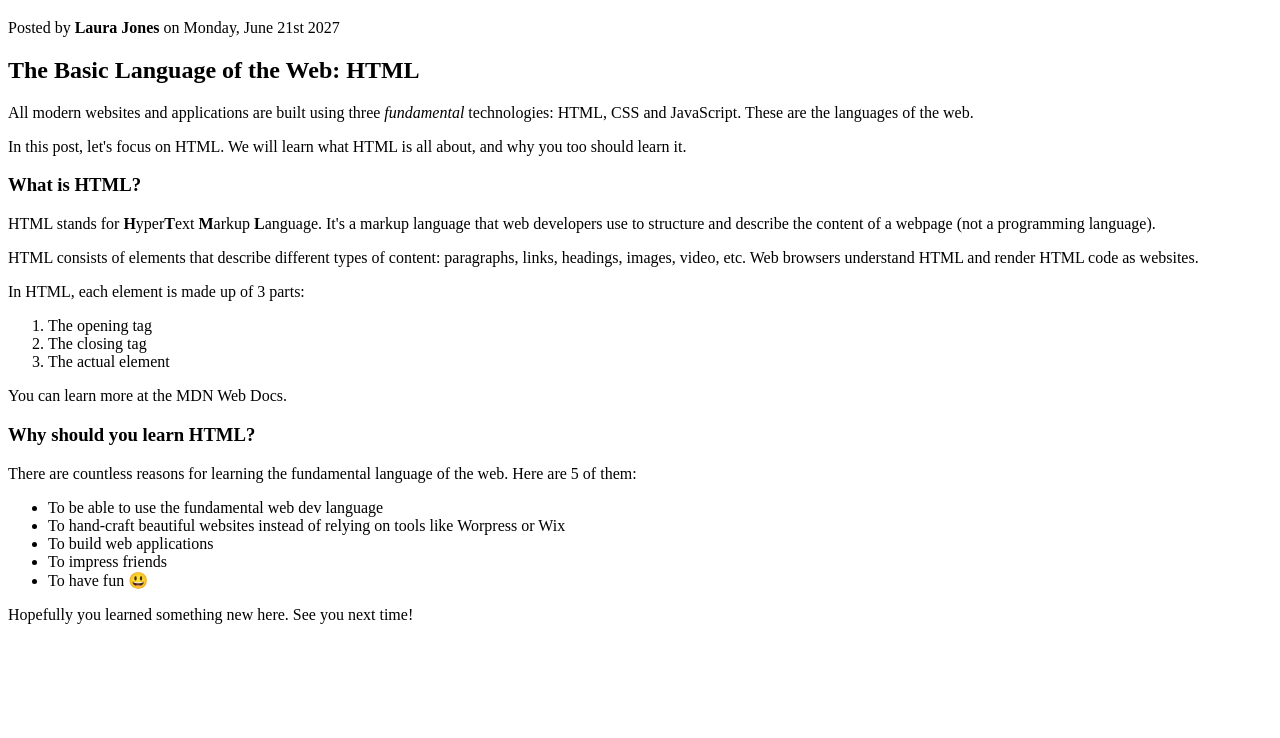
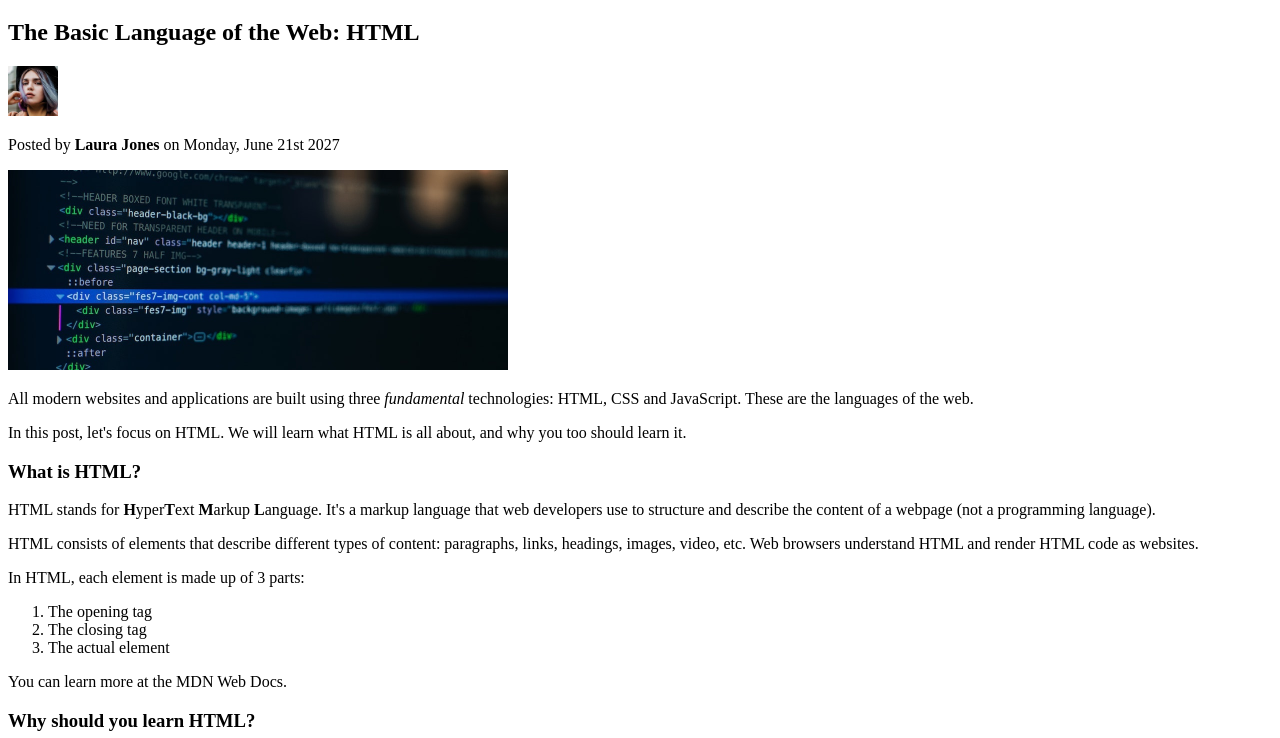
Before and after one commit to mesMess/mesMess.github.io, a plain HTML site: page index.html in a window 1280 px wide. Shown: the part 62-800 px from the top of the page. Drawn offline with Linux system fonts and the light colour scheme.

Commit message:
A few more core features plus some images

```diff
--- a/index.html
+++ b/index.html
@@ -1,6 +1,7 @@
 <!DOCTYPE html>
-<html>
+<html lang="en">
   <head>
+    <meta charset="UTF-8" />
     <title>[DEMO] The Code Magazine</title>
   </head>
   <body>
@@ -12,9 +13,23 @@
     <h6>The Basic Language of the Web: HTML</h6> -->
 
     <h1>📘 The Code Magazine</h1>
+    <h2>The Basic Language of the Web: HTML</h2>
+
+    <img
+      src="laura-jones.jpg"
+      alt="Image of the author Laura Jones"
+      height="50px"
+      width="50px"
+    />
     <p>Posted by <strong>Laura Jones</strong> on Monday, June 21st 2027</p>
 
-    <h2>The Basic Language of the Web: HTML</h2>
+    <img
+      src="post-img.jpg"
+      alt="HTML code on a screen"
+      width="500px"
+      height="200px"
+    />
+
     <p>
       All modern websites and applications are built using three
       <em>fundamental</em>
```
